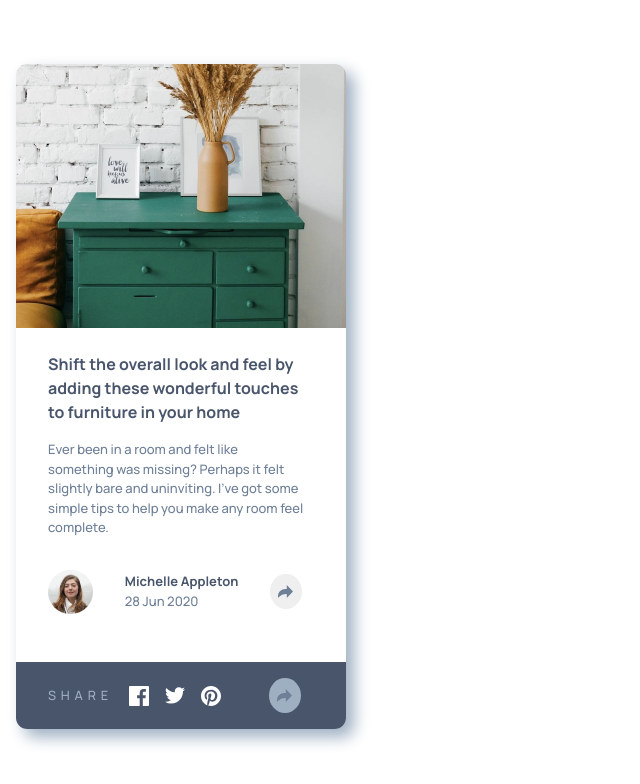
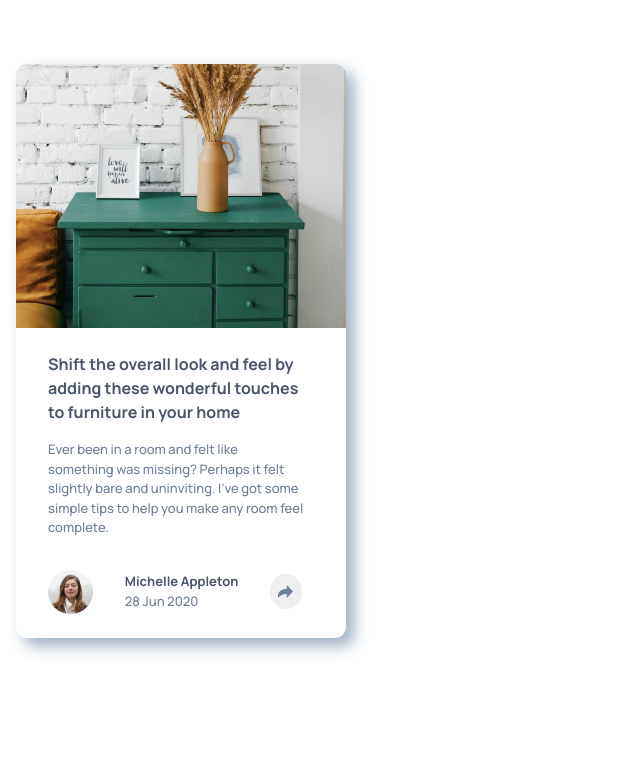
Before and after one commit to sclingan/article-preview, a React (Vite) app: page / in a window 1280 px wide. Shown: the top 784 px of the page, without its empty margins (0-640 px from the left). Built offline with nearby package versions, Linux system fonts and the light colour scheme.

Commit message:
Adding active states and animation

```diff
--- a/src/App.css
+++ b/src/App.css
@@ -121,8 +121,18 @@ button {
   color: hsl(210, 46%, 95%);
   background-color: hsl(217, 19%, 35%);
   margin-top: 1.5rem;
+  animation-name: social;
+  animation-duration: 1s;
 }
 
+@keyframes social {
+  from {
+    padding-left: 10rem;
+  }
+  to {
+    padding-left: 1.5rem;
+  }
+}
 h3 {
   font-weight: 500;
   letter-spacing: 0.3rem;
--- a/src/App.scss
+++ b/src/App.scss
@@ -90,6 +90,17 @@ button {
     color: $light-gray-blue;
     background-color: $dark-gray-blue;
     margin-top: 1.5rem;
+    animation-name: social;
+    animation-duration: 1s;
+}
+
+@keyframes social {
+    from {
+        padding-left: 10rem;
+    }
+    to {
+        padding-left: 1.5rem;
+    }
 }
 
 h3 {
--- a/src/App.tsx
+++ b/src/App.tsx
@@ -6,6 +6,7 @@ import share from '../public/images/icon-share.svg'
 import facebook from '../public/images/icon-facebook.svg'
 import pinterest from '../public/images/icon-pinterest.svg'
 import twitter from '../public/images/icon-twitter.svg'
+import showSocial from './article'
 
 function App() {
 
@@ -24,7 +25,7 @@ function App() {
          it felt slightly bare and uninviting. I’ve got some simple tips
          to help you make any room feel complete.
          </p>
-         <div className='profile-container'>
+         <div className='profile-container' id='profile'>
           <img className='avatar' src={avatar} alt=""></img>
           <div>
           <p className='profile-name'>
@@ -34,19 +35,18 @@ function App() {
          28 Jun 2020
          </p>
          </div>
-         <button>
+         <button onClick={showSocial}>
           <img src={share} alt=""></img>
          </button>
          </div>
          </main>
-         <div className='social-container'>
+         <div className='sr-only' id='social'>
           <h3>share</h3>
           <img src={facebook} alt=""></img>
           <img src={twitter} alt=""></img>
           <img src={pinterest} alt=""></img>
-          <button className='social-button'><img className='social-button-icon' src={share} alt=""></img></button>
+          <button className='social-button' onClick={showSocial}><img className='social-button-icon' src={share} alt=""></img></button>
          </div>
-      {/* </main> */}
 
     </div>
   )
--- /dev/null
+++ b/src/article.tsx
@@ -0,0 +1,16 @@
+export default function showSocial() {
+    const social = document.getElementById('social');
+    const profile = document.getElementById('profile');
+
+    if(profile?.className === 'profile-container') {
+        profile?.classList.remove('profile-container');
+        profile?.classList.add('sr-only');
+        social?.classList.remove('sr-only');
+        social?.classList.add('social-container');
+    } else {
+        profile?.classList.remove('sr-only');
+        profile?.classList.add('profile-container');
+        social?.classList.remove('social-container')
+        social?.classList.add('sr-only');
+    }
+}
```
Also changed, not shown: 1 other file (tests, documents, lock files or other folders).
